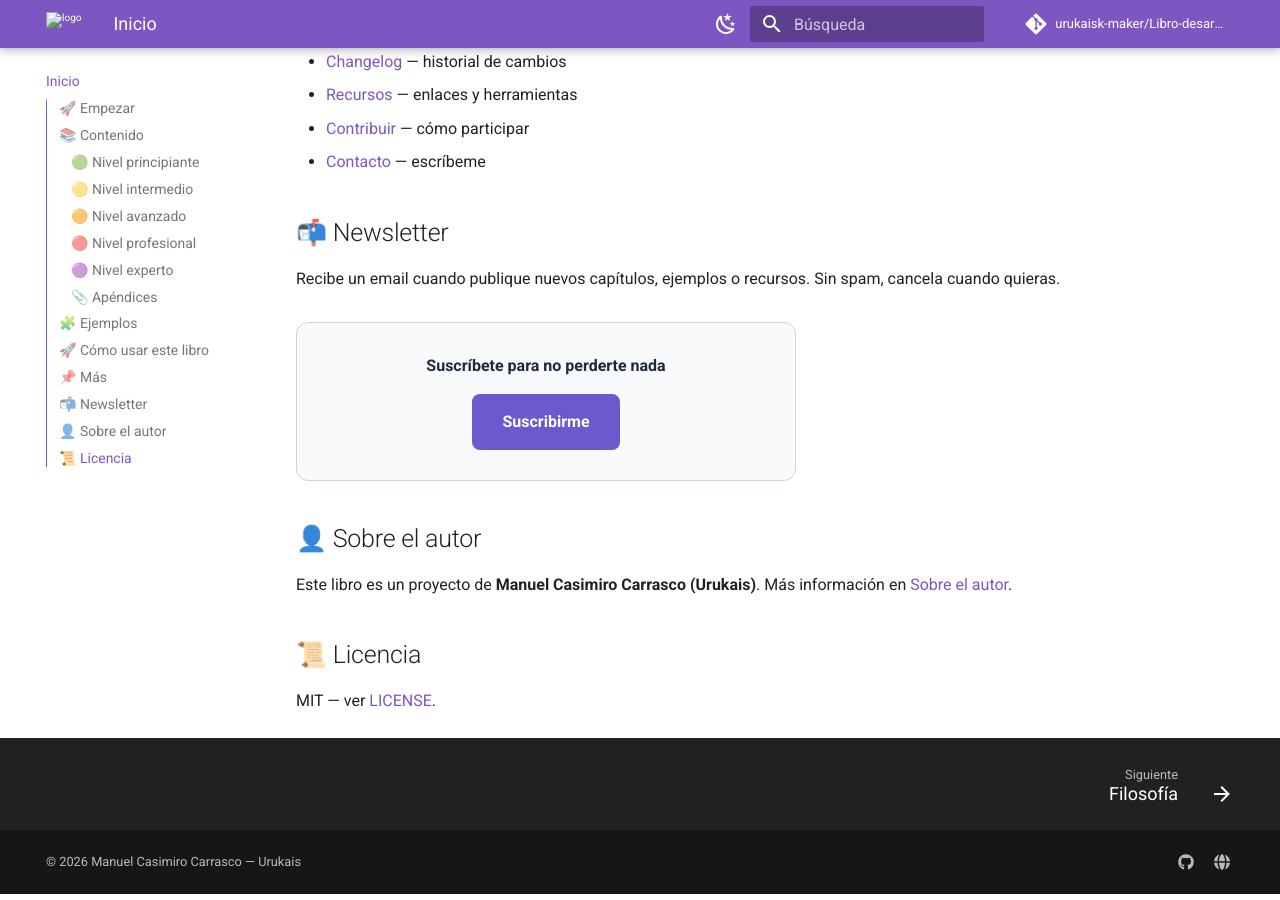
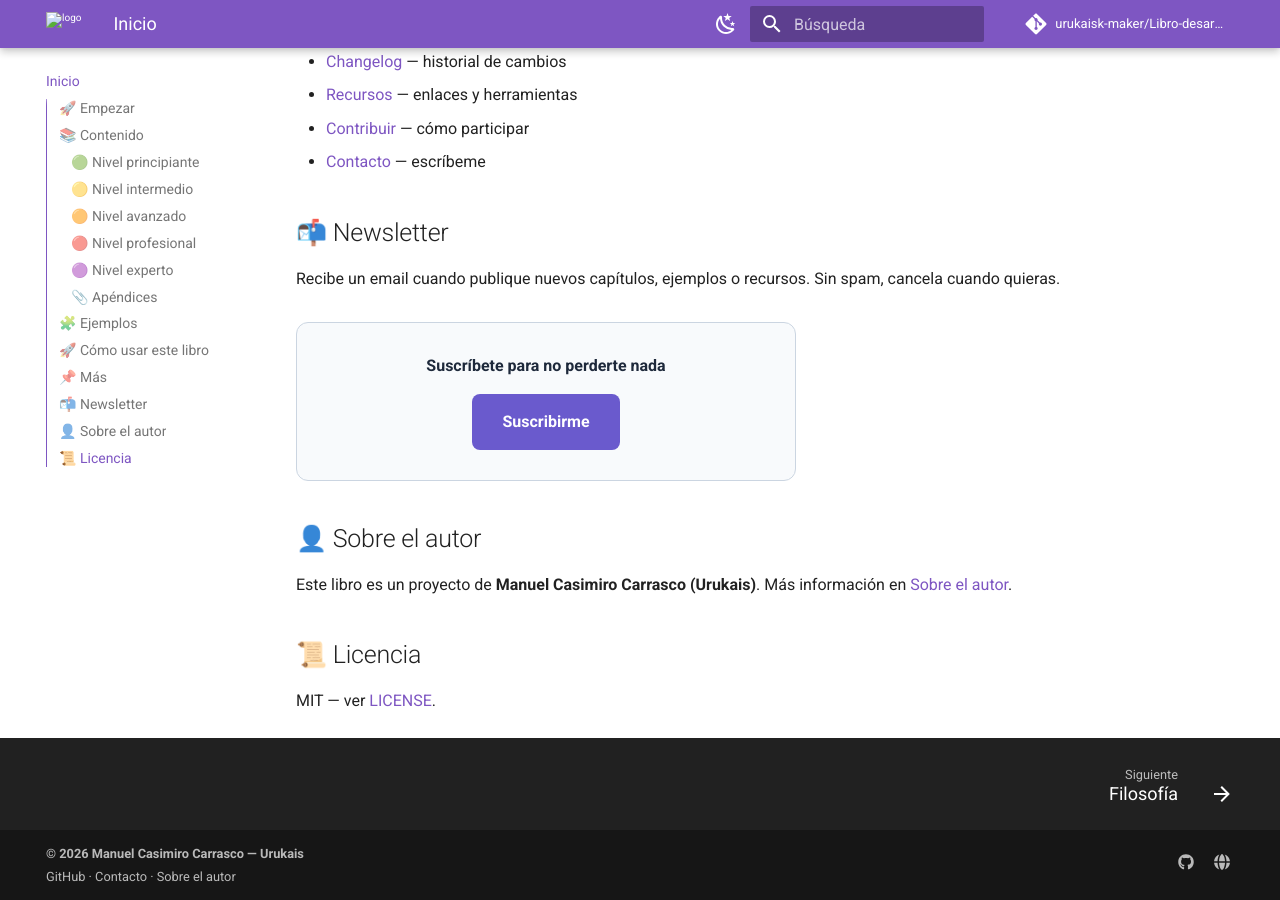
Before and after one commit to urukaisk-maker/Libro-desarrollador-Web-Urukais-, an MkDocs documentation site: the page built from docs/index.md, in a window 1280 px wide and 900 px high, scrolled down 2303 px. Built offline with MkDocs 1.6.1 and Material for MkDocs 9.7.7, drawn with Linux system fonts in a browser that asks for light colours; comment, search, counter and statistics services are not loaded; part of the change alters nothing that is shown.

```diff
--- a/mkdocs.yml
+++ b/mkdocs.yml
@@ -8,6 +8,7 @@ repo_url: https://github.com/urukaisk-maker/Libro-desarrollador-Web-Urukais-
 theme:
   name: material
   language: es
+  custom_dir: overrides
   logo: assets/favicon.svg
   favicon: assets/favicon.svg
   features:
@@ -103,6 +104,7 @@ markdown_extensions:
 
 extra:
   generator: false
+  comments: true
   social:
     - icon: fontawesome/brands/github
       link: https://github.com/urukaisk-maker
```
